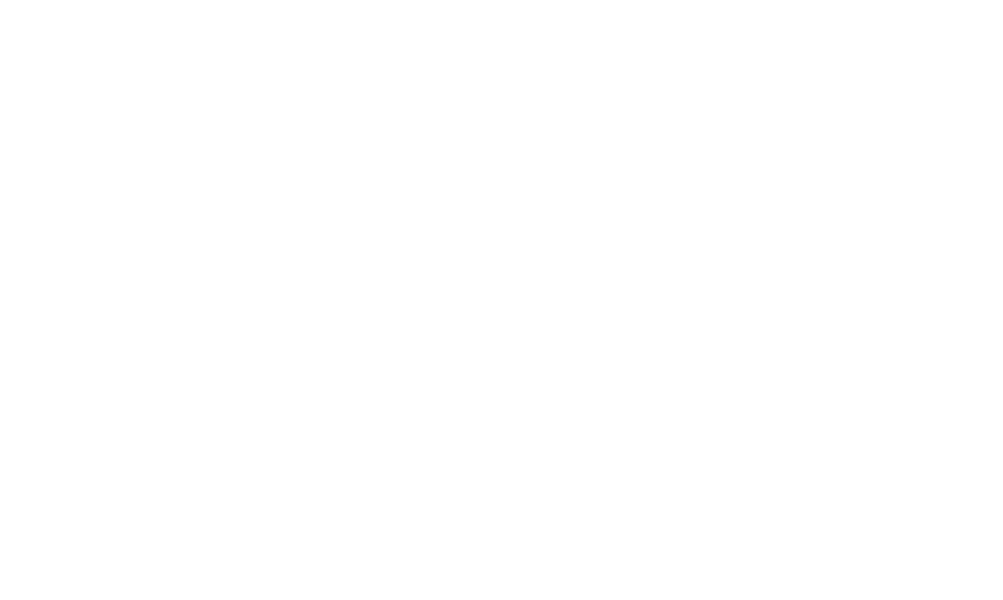
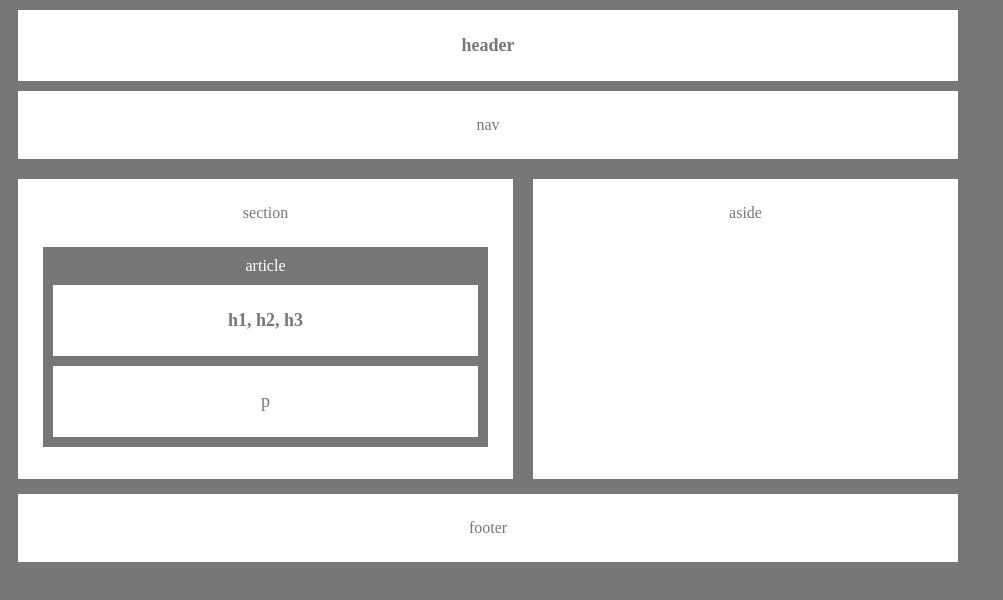
Before and after one commit to nwdavis/HW-Wireframe, a plain HTML site: page index.html in a window 1280 px wide. Shown: the whole page, without its empty margins (0-1003 px from the left). Drawn offline with Linux system fonts and the light colour scheme.

Commit message:
best attempt

```diff
--- a/index.html
+++ b/index.html
@@ -3,8 +3,20 @@
 <head>
 	<meta charset="UTF-8">
 	<title>Wireframe</title>
+	<link rel="stylesheet" type="text/css" href="style.css">
 </head>
 <body>
 
+	<h1>header</h1>
+	<nav>nav</nav>
+		<div id="section">section
+			<div id="article">article
+				<div id="artheaders"><h2>h1, h2, h3</h2></div>
+				<div id="content"><p>p</p></div>
+			</div>
+		</div>
+		<div id="aside">aside</div>
+	<footer>footer</footer>
+
 </body>
 </html>
--- a/style.css
+++ b/style.css
@@ -0,0 +1,92 @@
+* {
+	box-sizing: border-box;
+}
+
+body {
+	text-align: center;
+	font-size: 18;
+	font-family: font-family: 'Arial', 'Helvetica Neue', Helvetica, sans-serif;
+	color: #ebebeb;
+	background-color: #777;
+	width: 960px;
+}
+
+h1 {
+	background-color: white;
+	font-size: 18px;
+	margin: 10px;
+	padding: 25px;
+	border: none;
+	color: #777;
+}
+h2 {
+	font-size: 18px;
+	margin: 10px;
+	padding: 25px;
+}
+p {
+	font-size: 18px;
+	margin: 10px;
+	padding: 25px;
+}
+
+nav {
+	background-color: white;
+	margin: 10px;
+	padding: 25px;
+	border: none;
+	color: #777;
+}
+#section {
+	background-color: white;
+	margin: 10px;
+	margin-bottom: 15px;
+	padding: 25px;
+	padding-bottom: 25px;
+	border: none;
+	color: #777;
+	width: 495px;
+	height: 300px;
+	float: left;
+}
+#aside {
+	background-color: white;
+	margin: 10px;
+	margin-bottom: 15px;
+	padding: 25px;
+	border: none;
+	color: #777;
+	width: 425px;
+	height: 300px;
+	float: right;
+}
+#article {
+	background-color: #777;
+	color: white;
+	height: 200px;
+	width: 445px;
+	padding-top: 10px;
+	margin-top: 25px;
+
+}
+#artheaders {
+	background-color: white;
+	margin: 10px;
+	color: #777;
+
+}
+#content {
+	background-color: white;
+	margin: 10px;
+	color: #777;
+
+}
+
+footer {
+	background-color: white;
+	margin: 10px;
+	padding: 25px;
+	border: none;
+	color: #777;
+	clear: both;
+}
```
